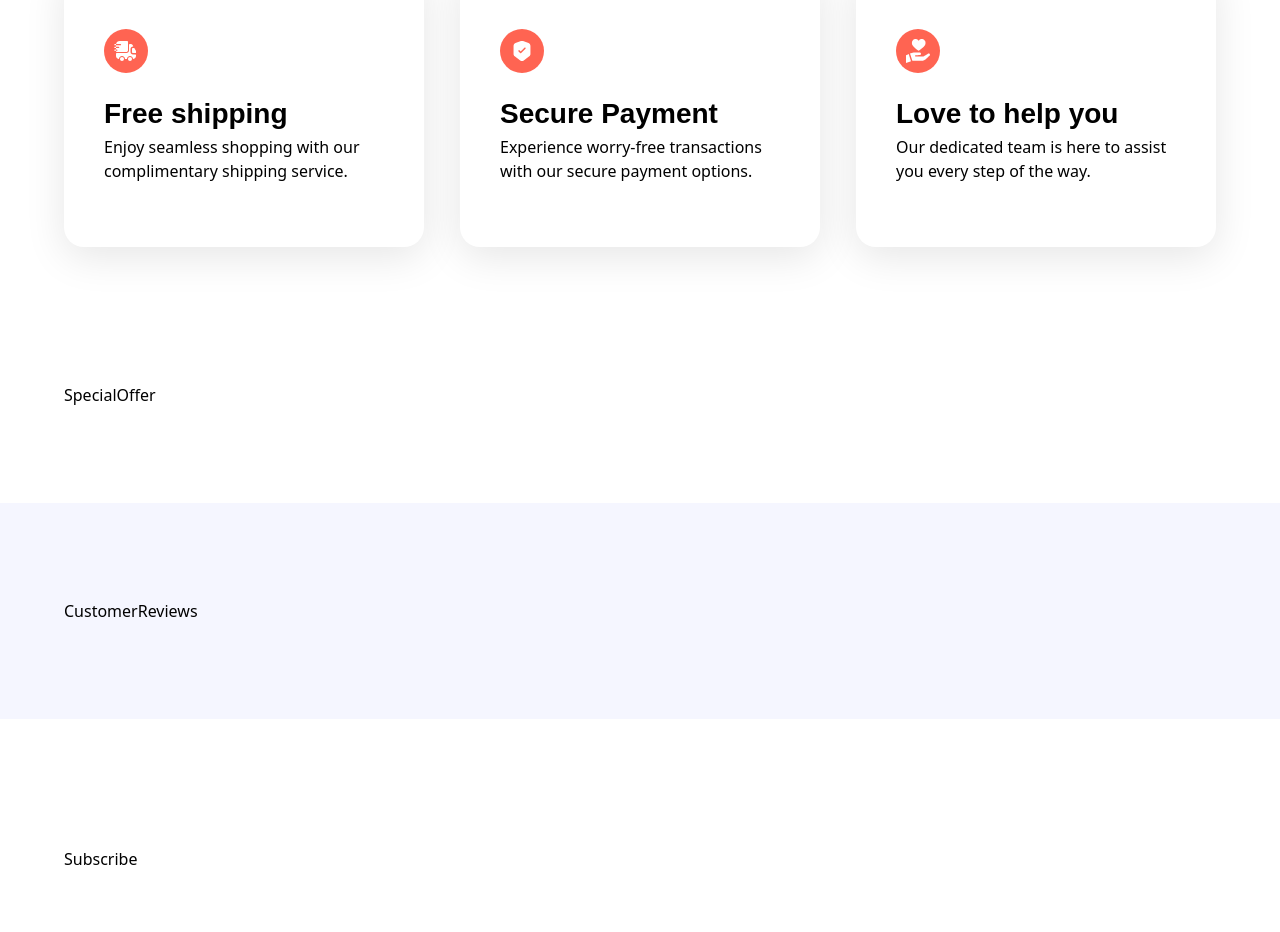
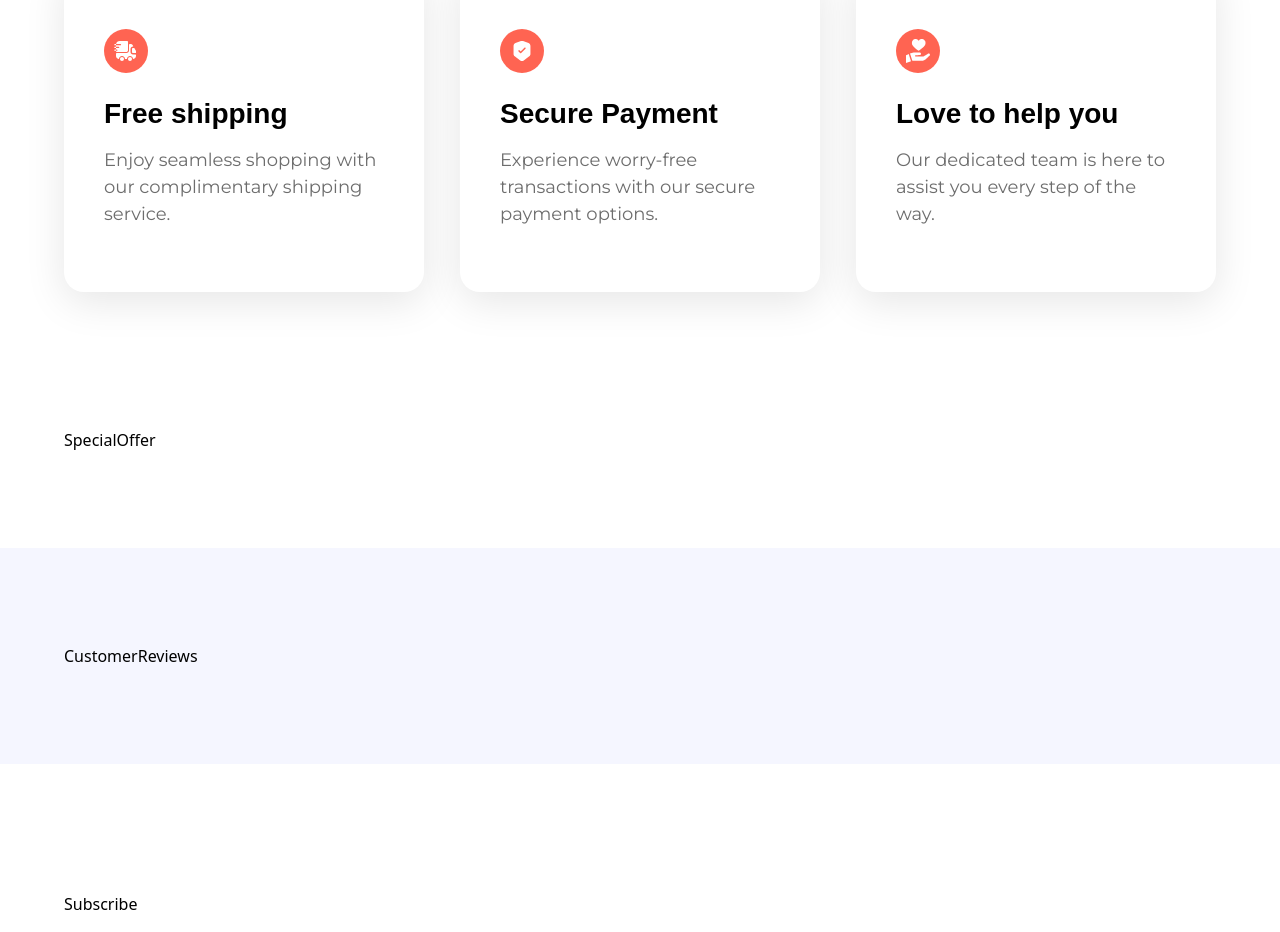
Before and after one commit to dennisnyarko/sports-web-app, a React (Vite) app: page / in a window 1280 px wide. Shown: the part 2480-3412 px from the top of the page. Built offline with nearby package versions, Linux system fonts and the light colour scheme; a web font is replaced by a local one.

Commit message:
apply class name

```diff
--- a/src/components/ServiceCard.jsx
+++ b/src/components/ServiceCard.jsx
@@ -5,7 +5,7 @@ const ServiceCard = ({ imgURL, label, subtext }) => {
                 <img src={imgURL} alt={label} width={24} height={24} />
             </div>
             <h3 className="mt-5 font-palanquin text-3xl leading-normal font-bold">{label}</h3>
-            <p>{subtext}</p>
+            <p className="mt-3 break-words font-montserrat text-lg leading-normal text-slate-gray">{subtext}</p>
 
         </div>
     )
```
